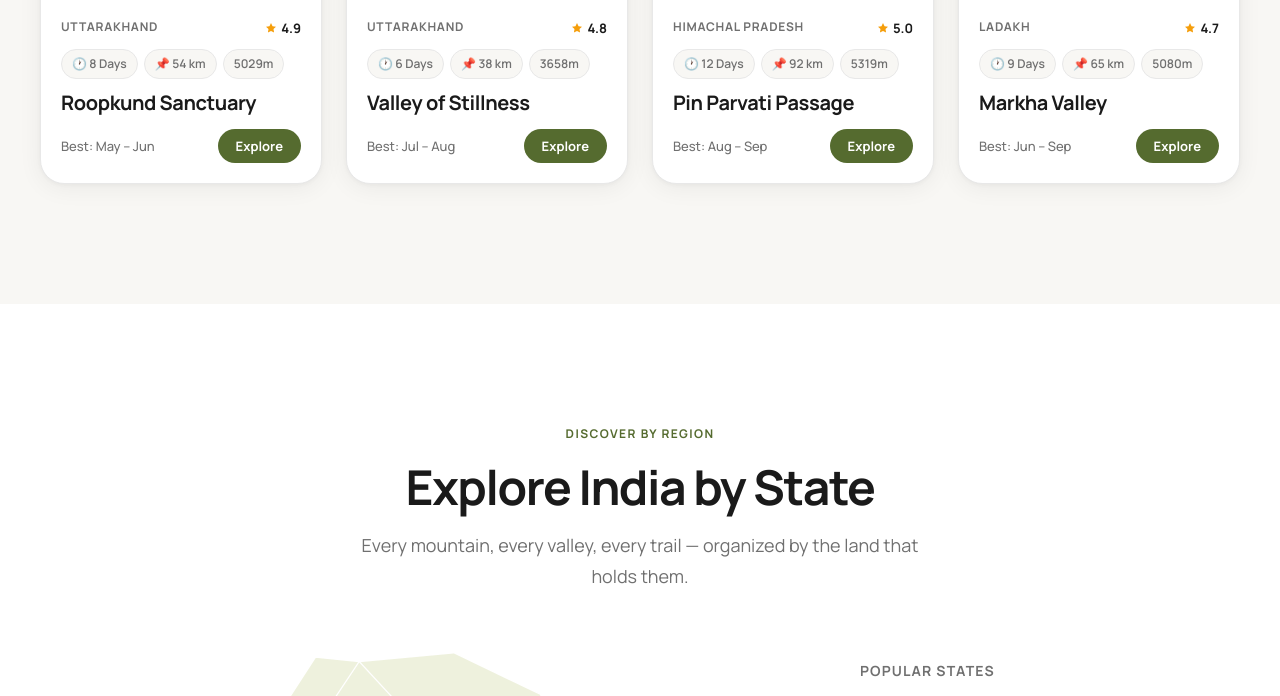
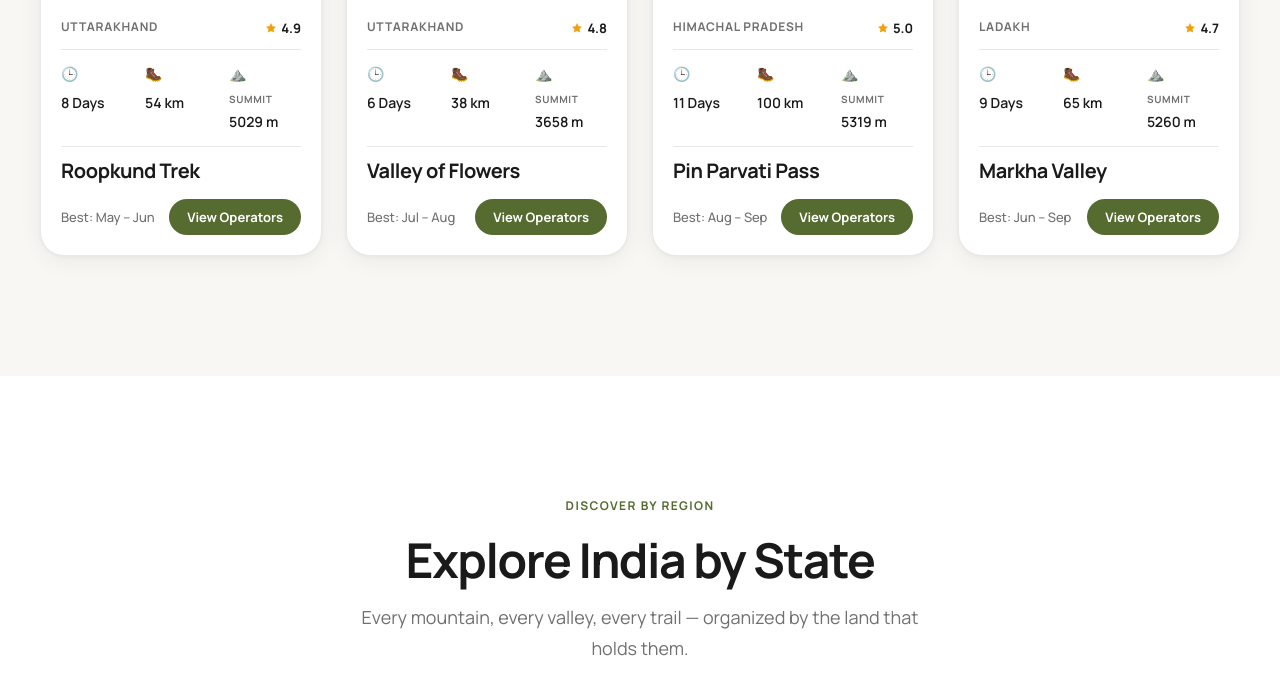
Before and after one commit to T-REX-C0DER/trekindia-platform, a plain HTML site: page index.html in a window 1280 px wide. Shown: the part 1565-2261 px from the top of the page. Drawn offline with Linux system fonts and the light colour scheme.

Commit message:
improved the home page

```diff
--- a/index.html
+++ b/index.html
@@ -165,15 +165,25 @@
                 4.9
               </div>
             </div>
-            <div class="trek-meta-pills">
-              <span class="trek-pill">&#128336; 8 Days</span>
-              <span class="trek-pill">&#128204; 54 km</span>
-              <span class="trek-pill">5029m</span>
+            <div class="trek-key-metrics">
+              <div class="metric-item">
+                <span class="metric-icon">🕒</span>
+                <span class="metric-value">8 Days</span>
+              </div>
+              <div class="metric-item">
+                <span class="metric-icon">🥾</span>
+                <span class="metric-value">54 km</span>
+              </div>
+              <div class="metric-item">
+                <span class="metric-icon">⛰️</span>
+                <span class="metric-label">Summit</span>
+                <span class="metric-value">5029 m</span>
+              </div>
             </div>
-            <h3 class="trek-name">Roopkund Sanctuary</h3>
+            <h3 class="trek-name">Roopkund Trek</h3>
             <div class="trek-footer">
               <span class="trek-season">Best: May – Jun</span>
-              <button class="btn-explore-sm" aria-label="Explore Roopkund Sanctuary">Explore</button>
+              <button class="btn-explore-sm" aria-label="View operators for Roopkund Trek">View Operators</button>
             </div>
           </div>
         </article>
@@ -195,15 +205,25 @@
                 4.8
               </div>
             </div>
-            <div class="trek-meta-pills">
-              <span class="trek-pill">&#128336; 6 Days</span>
-              <span class="trek-pill">&#128204; 38 km</span>
-              <span class="trek-pill">3658m</span>
+            <div class="trek-key-metrics">
+              <div class="metric-item">
+                <span class="metric-icon">🕒</span>
+                <span class="metric-value">6 Days</span>
+              </div>
+              <div class="metric-item">
+                <span class="metric-icon">🥾</span>
+                <span class="metric-value">38 km</span>
+              </div>
+              <div class="metric-item">
+                <span class="metric-icon">⛰️</span>
+                <span class="metric-label">Summit</span>
+                <span class="metric-value">3658 m</span>
+              </div>
             </div>
-            <h3 class="trek-name">Valley of Stillness</h3>
+            <h3 class="trek-name">Valley of Flowers</h3>
             <div class="trek-footer">
               <span class="trek-season">Best: Jul – Aug</span>
-              <button class="btn-explore-sm" aria-label="Explore Valley of Stillness">Explore</button>
+              <button class="btn-explore-sm" aria-label="View operators for Valley of Flowers">View Operators</button>
             </div>
           </div>
         </article>
@@ -225,15 +245,25 @@
                 5.0
               </div>
             </div>
-            <div class="trek-meta-pills">
-              <span class="trek-pill">&#128336; 12 Days</span>
-              <span class="trek-pill">&#128204; 92 km</span>
-              <span class="trek-pill">5319m</span>
+            <div class="trek-key-metrics">
+              <div class="metric-item">
+                <span class="metric-icon">🕒</span>
+                <span class="metric-value">11 Days</span>
+              </div>
+              <div class="metric-item">
+                <span class="metric-icon">🥾</span>
+                <span class="metric-value">100 km</span>
+              </div>
+              <div class="metric-item">
+                <span class="metric-icon">⛰️</span>
+                <span class="metric-label">Summit</span>
+                <span class="metric-value">5319 m</span>
+              </div>
             </div>
-            <h3 class="trek-name">Pin Parvati Passage</h3>
+            <h3 class="trek-name">Pin Parvati Pass</h3>
             <div class="trek-footer">
               <span class="trek-season">Best: Aug – Sep</span>
-              <button class="btn-explore-sm" aria-label="Explore Pin Parvati">Explore</button>
+              <button class="btn-explore-sm" aria-label="View operators for Pin Parvati Pass">View Operators</button>
             </div>
           </div>
         </article>
@@ -255,15 +285,25 @@
                 4.7
               </div>
             </div>
-            <div class="trek-meta-pills">
-              <span class="trek-pill">&#128336; 9 Days</span>
-              <span class="trek-pill">&#128204; 65 km</span>
-              <span class="trek-pill">5080m</span>
+            <div class="trek-key-metrics">
+              <div class="metric-item">
+                <span class="metric-icon">🕒</span>
+                <span class="metric-value">9 Days</span>
+              </div>
+              <div class="metric-item">
+                <span class="metric-icon">🥾</span>
+                <span class="metric-value">65 km</span>
+              </div>
+              <div class="metric-item">
+                <span class="metric-icon">⛰️</span>
+                <span class="metric-label">Summit</span>
+                <span class="metric-value">5260 m</span>
+              </div>
             </div>
             <h3 class="trek-name">Markha Valley</h3>
             <div class="trek-footer">
               <span class="trek-season">Best: Jun – Sep</span>
-              <button class="btn-explore-sm" aria-label="Explore Markha Valley">Explore</button>
+              <button class="btn-explore-sm" aria-label="View operators for Markha Valley">View Operators</button>
             </div>
           </div>
         </article>
--- a/style.css
+++ b/style.css
@@ -695,23 +695,39 @@ h1, h2, h3, h4 { line-height: 1.15; letter-spacing: -0.02em; }
   font-weight: 700;
   color: var(--text);
 }
-.trek-meta-pills {
-  display: flex;
-  gap: 6px;
-  flex-wrap: wrap;
+.trek-key-metrics {
+  display: grid;
+  grid-template-columns: repeat(3, 1fr);
+  gap: 12px;
   margin-bottom: 12px;
-}
-.trek-pill {
-  display: flex;
-  align-items: center;
-  gap: 4px;
-  padding: 4px 10px;
-  background: var(--bg);
-  border: 1px solid var(--border);
-  border-radius: 100px;
-  font-size: 12px;
+  padding: 12px 0;
+  border-top: 1px solid var(--border);
+  border-bottom: 1px solid var(--border);
+}
+.metric-item {
+  display: flex;
+  flex-direction: column;
+  align-items: flex-start;
+  gap: 2px;
+}
+.metric-icon {
+  font-size: 14px;
+  margin-bottom: 4px;
+}
+.metric-label {
+  font-size: 10px;
+  font-weight: 700;
+  text-transform: uppercase;
+  letter-spacing: 0.06em;
+  color: var(--text-secondary);
+}
+.metric-value {
+  font-size: 14px;
   font-weight: 600;
-  color: var(--text-secondary);
+  color: var(--text);
+}
+.trek-name {
+  font-size: 18px;
 }
 .trek-name {
   font-size: 20px;
@@ -726,7 +742,7 @@ h1, h2, h3, h4 { line-height: 1.15; letter-spacing: -0.02em; }
   align-items: center;
   justify-content: space-between;
   gap: 12px;
-  margin-top: 12px;
+  margin-top: 16px;
 }
 .trek-season {
   font-size: 13px;
@@ -750,13 +766,14 @@ h1, h2, h3, h4 { line-height: 1.15; letter-spacing: -0.02em; }
   letter-spacing: 0.04em;
 }
 .btn-explore-sm {
-  padding: 8px 18px;
+  padding: 9px 18px;
   background: var(--forest);
   color: #fff;
   border-radius: 100px;
   font-size: 13px;
   font-weight: 700;
-  transition: background 0.2s, transform 0.2s;
+  transition: background 0.2s, transform 0.2s, box-shadow 0.2s;
+  white-space: nowrap;
 }
 .btn-explore-sm:hover { background: #3d5220; transform: scale(1.04); }
 
```
